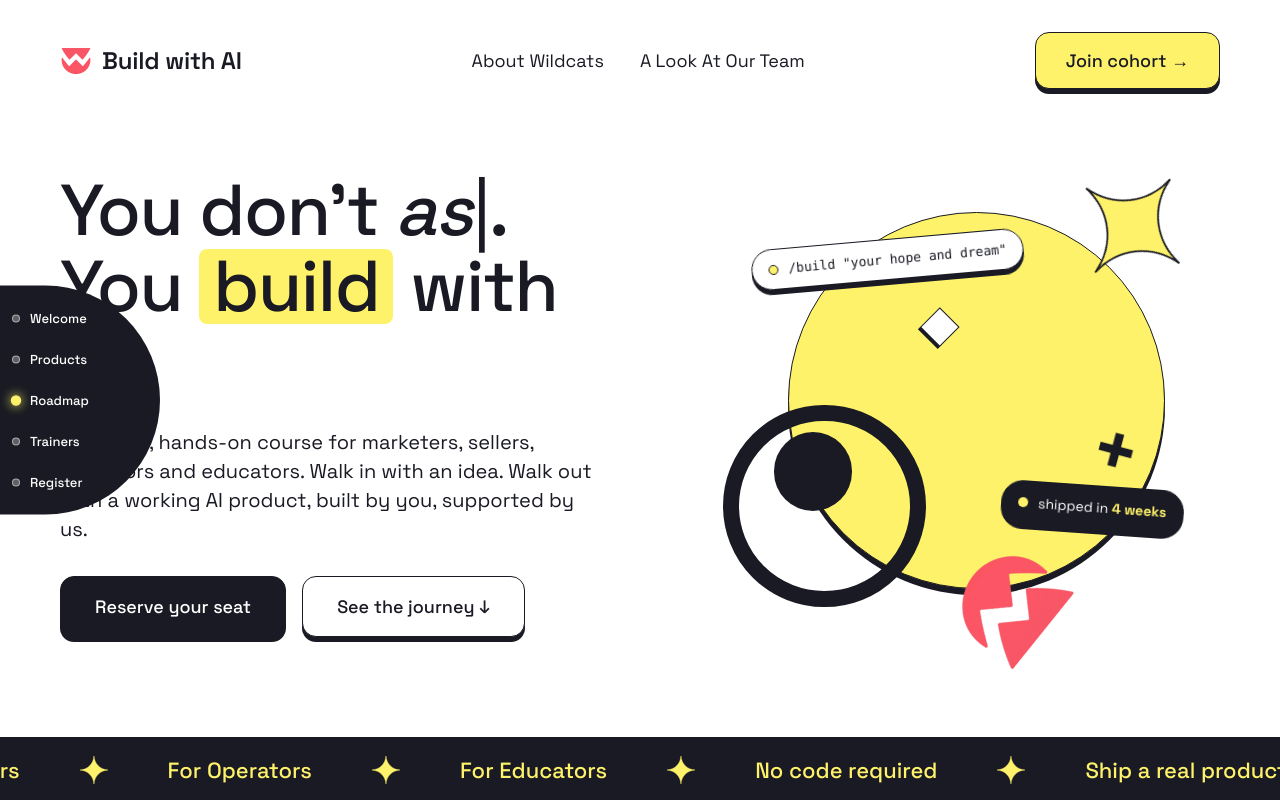
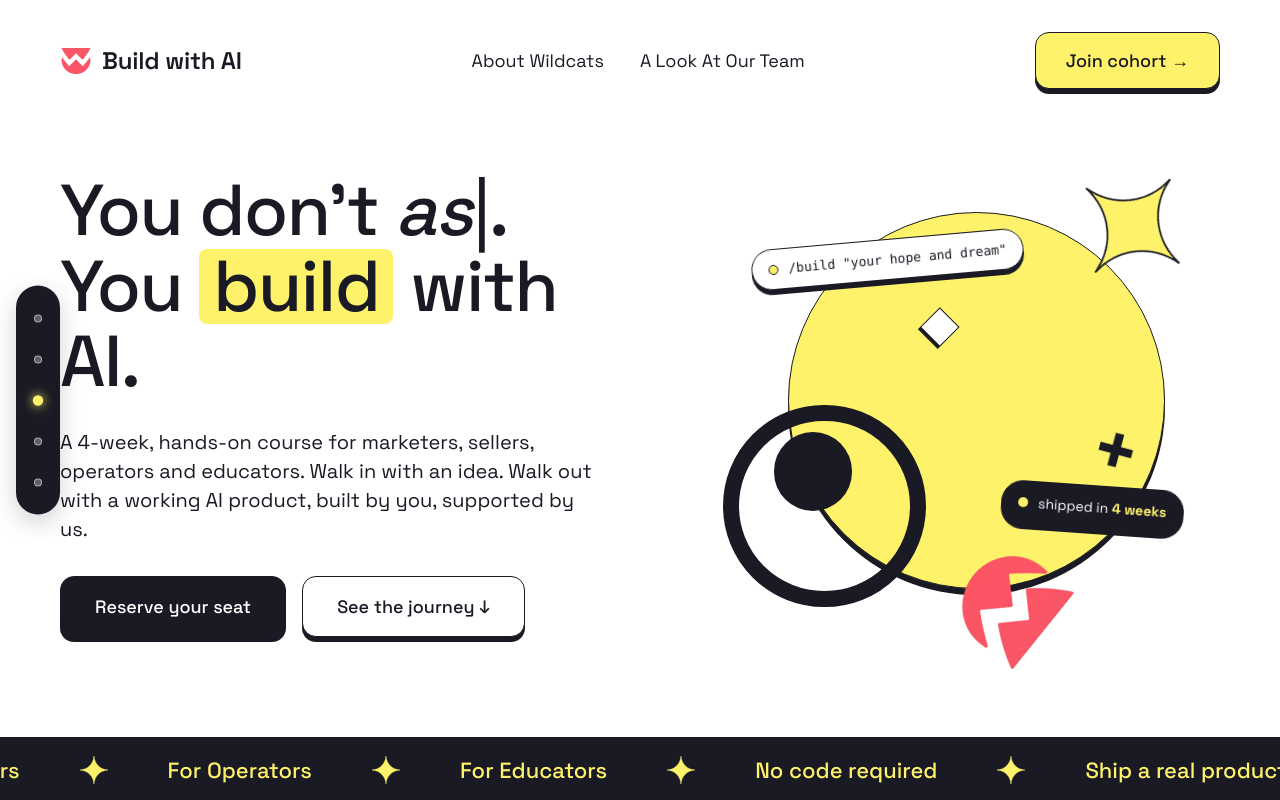
Before and after one commit to Deltan1412/coco_landingpage, a React (Vite) app: page / in a window 1280 px wide. Shown: the top 800 px of the page. Built offline with nearby package versions, Linux system fonts and the light colour scheme.

Commit message:
dynamic island update ( iphone 17 :))

```diff
--- a/src/components/ui/ScrollNav.tsx
+++ b/src/components/ui/ScrollNav.tsx
@@ -34,7 +34,7 @@ export function ScrollNav() {
     if (!activeId) return;
     setExpanded(true);
     if (timer.current) clearTimeout(timer.current);
-    timer.current = setTimeout(() => setExpanded(false), 3000);
+    timer.current = setTimeout(() => setExpanded(false), 1500);
     return () => { if (timer.current) clearTimeout(timer.current); };
   }, [activeId]);
 
--- a/src/styles/scroll-nav.css
+++ b/src/styles/scroll-nav.css
@@ -1,7 +1,7 @@
 /* ─── Scroll-spy sidebar ─── */
 .scroll-nav {
   position: fixed;
-  left: 0;
+  left: 16px;
   top: 50%;
   transform: translateY(-50%);
   z-index: 100;
@@ -11,11 +11,12 @@
   display: flex;
   flex-direction: column;
   gap: 24px;
-  padding: 24px 0 24px 10px;
+  padding: 24px 12px;
   background: var(--ink);
-  border-radius: 0 9999px 9999px 0;
-  width: 36px;
+  border-radius: 22px;
+  width: 44px;
   overflow: hidden;
+  box-shadow: 0 8px 24px rgba(0, 0, 0, 0.18);
   transition:
     width 0.45s cubic-bezier(0.34, 1.56, 0.64, 1),
     padding 0.35s ease;
@@ -23,17 +24,24 @@
 
 .scroll-nav-track:hover,
 .scroll-nav-track.expanded {
-  width: 160px;
-  padding: 24px 22px 24px 12px;
+  width: 168px;
+  padding: 24px 22px;
 }
 
 .scroll-nav-item {
   display: flex;
   align-items: center;
-  gap: 10px;
+  justify-content: center;
+  gap: 0;
   color: #fff;
   text-decoration: none;
   white-space: nowrap;
+}
+
+.scroll-nav-track:hover .scroll-nav-item,
+.scroll-nav-track.expanded .scroll-nav-item {
+  justify-content: flex-start;
+  gap: 10px;
 }
 
 .scroll-nav-dot {
@@ -62,16 +70,19 @@
   font-size: 13px;
   font-weight: 500;
   opacity: 0;
+  max-width: 0;
+  overflow: hidden;
   transform: translateX(-8px);
-  transition: opacity 0.12s ease, transform 0.12s ease;
+  transition: opacity 0.12s ease, transform 0.12s ease, max-width 0.12s ease;
 }
 
 /* Labels: staggered fade in on hover or auto-expand */
 .scroll-nav-track:hover .scroll-nav-label,
 .scroll-nav-track.expanded .scroll-nav-label {
   opacity: 1;
+  max-width: 140px;
   transform: translateX(0);
-  transition: opacity 0.22s ease, transform 0.22s ease;
+  transition: opacity 0.22s ease, transform 0.22s ease, max-width 0.22s ease;
 }
 
 .scroll-nav-track:hover .scroll-nav-item:nth-child(1) .scroll-nav-label,
```
